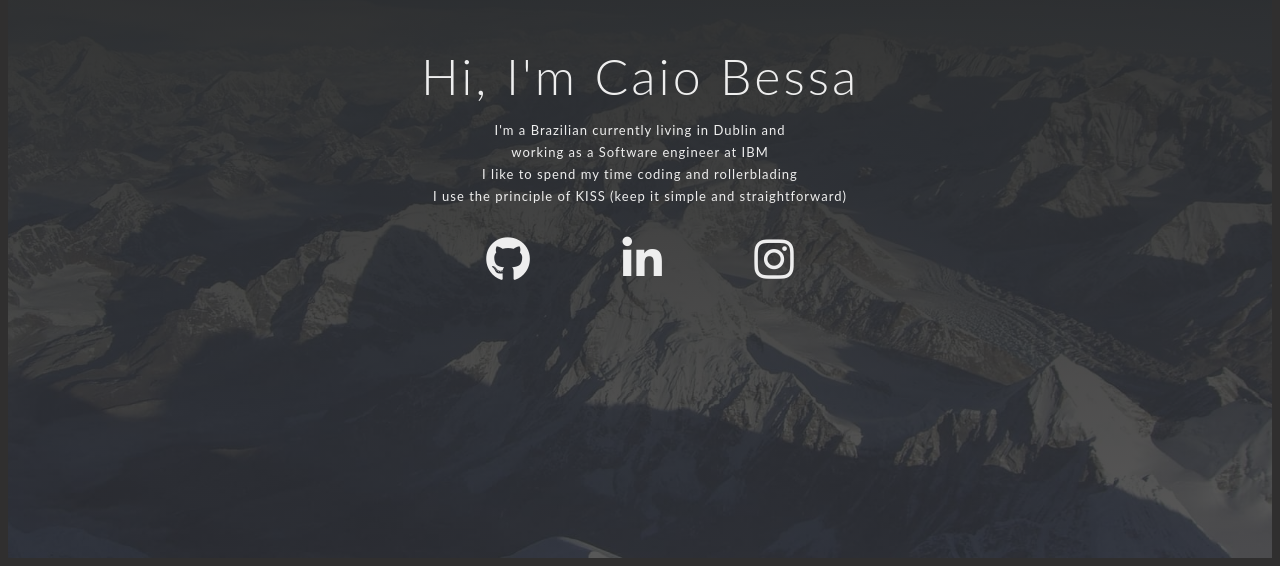
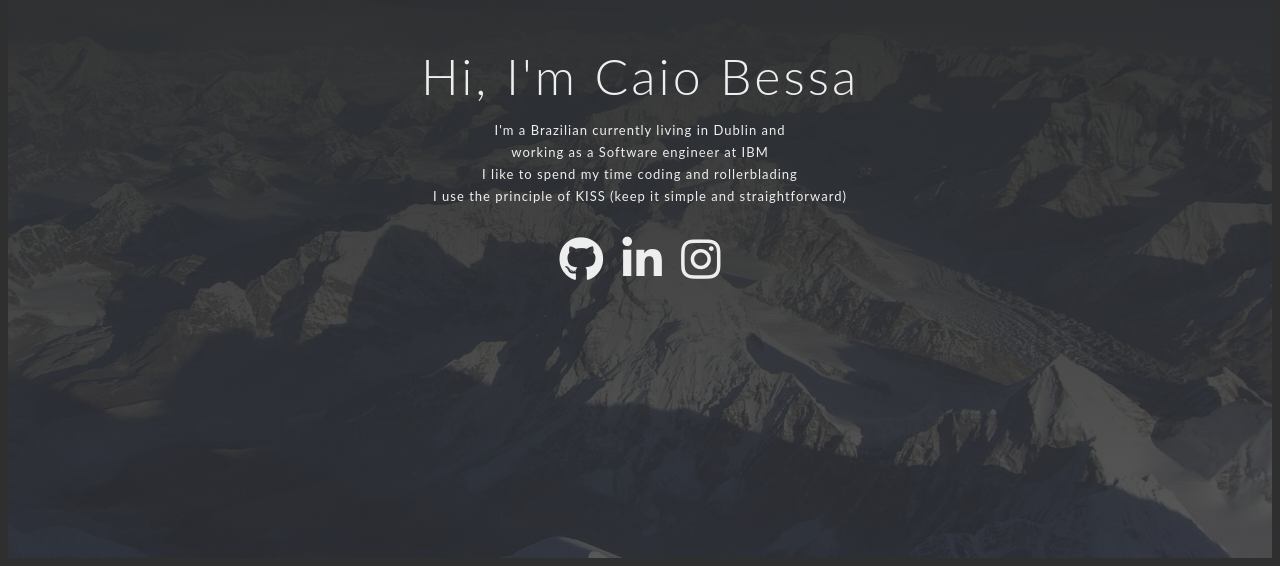
Before and after one commit to caiobessa/personal-blog, a plain HTML site: page index.html in a window 1280 px wide. Shown: the part 250-816 px from the top of the page. Drawn offline with Linux system fonts and the light colour scheme.

Commit message:
add status

```diff
--- a/assets/style.css
+++ b/assets/style.css
@@ -96,7 +96,7 @@ a,a:visited,a:link,a:hover,a:active {
 .personalLinks__container{
     flex-direction: row;
     display: flex;
-    width: 50vh;
+    width: 18rem;
     justify-content: space-around;
 }
 
```
